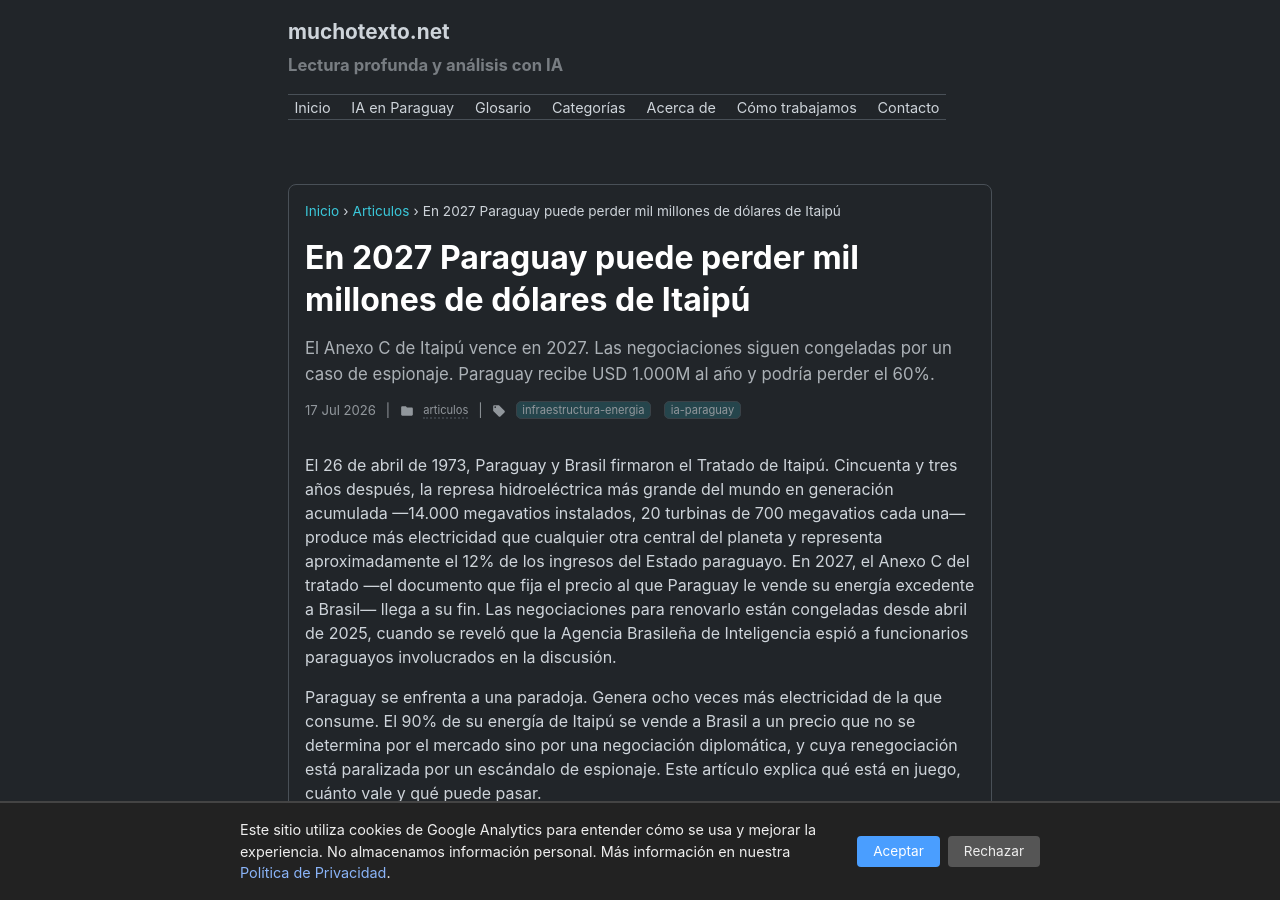
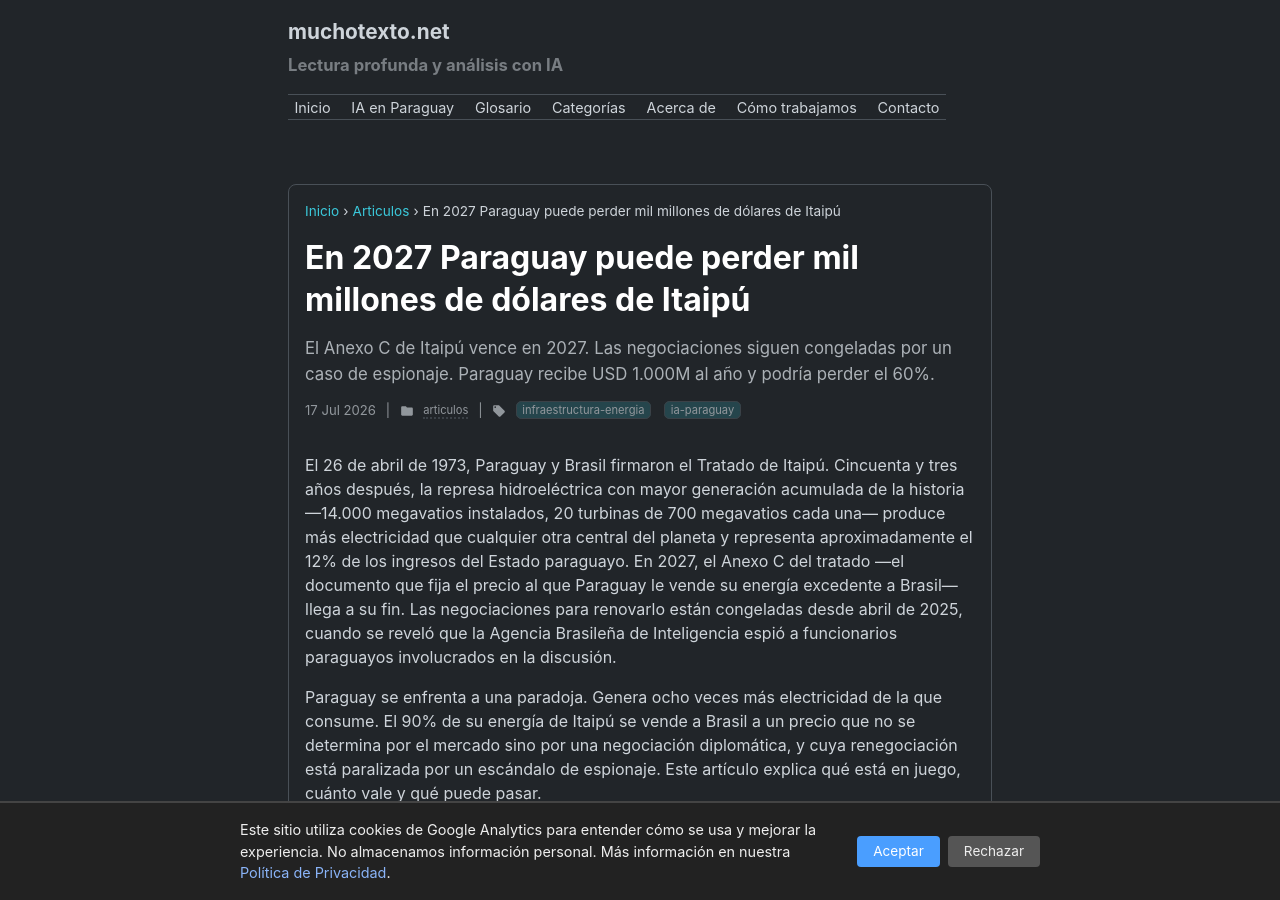
Before and after one commit to miravosqueinteresante/muchotexto.net, a Jekyll site: the page built from _posts/2026-07-17-itaipu-2027-energia-paraguay.md, in a window 1280 px wide and 900 px high. Built offline with Jekyll 4.4.1, drawn with Linux system fonts in a browser that asks for light colours; some of the changed text lies outside the part shown.

Commit message:
Corregir #4: demanda 5-8% (no 6-10%), generacion acumulada historica (mas precisa)

```diff
--- a/_posts/2026-07-17-itaipu-2027-energia-paraguay.md
+++ b/_posts/2026-07-17-itaipu-2027-energia-paraguay.md
@@ -8,7 +8,7 @@ tags: infraestructura-energia ia-paraguay
 description: "El Anexo C de Itaipú vence en 2027. Las negociaciones siguen congeladas por un caso de espionaje. Paraguay recibe USD 1.000M al año y podría perder el 60%."
 ---
 
-El 26 de abril de 1973, Paraguay y Brasil firmaron el Tratado de Itaipú. Cincuenta y tres años después, la represa hidroeléctrica más grande del mundo en generación acumulada —14.000 megavatios instalados, 20 turbinas de 700 megavatios cada una— produce más electricidad que cualquier otra central del planeta y representa aproximadamente el 12% de los ingresos del Estado paraguayo. En 2027, el Anexo C del tratado —el documento que fija el precio al que Paraguay le vende su energía excedente a Brasil— llega a su fin. Las negociaciones para renovarlo están congeladas desde abril de 2025, cuando se reveló que la Agencia Brasileña de Inteligencia espió a funcionarios paraguayos involucrados en la discusión.
+El 26 de abril de 1973, Paraguay y Brasil firmaron el Tratado de Itaipú. Cincuenta y tres años después, la represa hidroeléctrica con mayor generación acumulada de la historia —14.000 megavatios instalados, 20 turbinas de 700 megavatios cada una— produce más electricidad que cualquier otra central del planeta y representa aproximadamente el 12% de los ingresos del Estado paraguayo. En 2027, el Anexo C del tratado —el documento que fija el precio al que Paraguay le vende su energía excedente a Brasil— llega a su fin. Las negociaciones para renovarlo están congeladas desde abril de 2025, cuando se reveló que la Agencia Brasileña de Inteligencia espió a funcionarios paraguayos involucrados en la discusión.
 
 Paraguay se enfrenta a una paradoja. Genera ocho veces más electricidad de la que consume. El 90% de su energía de Itaipú se vende a Brasil a un precio que no se determina por el mercado sino por una negociación diplomática, y cuya renegociación está paralizada por un escándalo de espionaje. Este artículo explica qué está en juego, cuánto vale y qué puede pasar.
 
```
Also changed, not shown: other parts of _posts/2026-07-17-itaipu-2027-energia-paraguay.md (+1 -1 lines).
